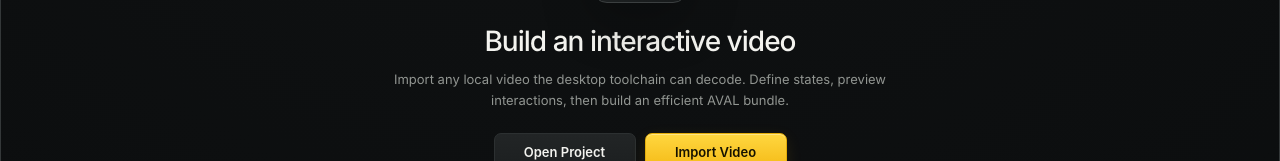
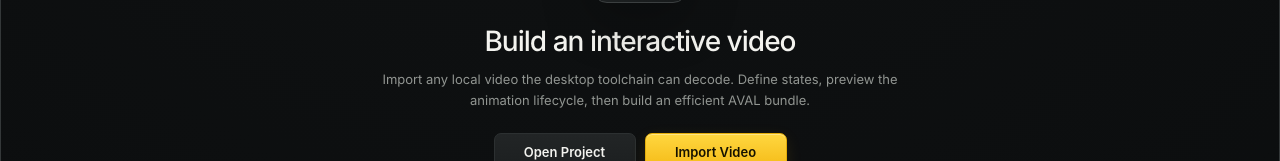
Before and after one commit to mckay115/aval-design-studio, a React (Vite) app: page / in a window 1280 px wide. Shown: the part 359-520 px from the top of the page. Built offline with nearby package versions, Linux system fonts and the light colour scheme.

Commit message:
Clarify animation lifecycle terminology (#8)

```diff
--- a/src/App.tsx
+++ b/src/App.tsx
@@ -473,7 +473,7 @@ export default function App() {
         <main className="editor-empty">
           <div className="empty-visual"><FilmIcon /><i /><i /></div>
           <h1>{media.status === "probing" ? "Reading your source…" : "Build an interactive video"}</h1>
-          <p>{media.status === "probing" ? "MediaBunny is detecting the container, codec, timing, color, and alpha capabilities." : "Import any local video the desktop toolchain can decode. Define states, preview interactions, then build an efficient AVAL bundle."}</p>
+          <p>{media.status === "probing" ? "MediaBunny is detecting the container, codec, timing, color, and alpha capabilities." : "Import any local video the desktop toolchain can decode. Define states, preview the animation lifecycle, then build an efficient AVAL bundle."}</p>
           {media.error === null ? null : <div className="empty-error">{media.error}</div>}
           <div className="empty-actions">
             <button className="button button-secondary" type="button" disabled={media.status === "probing"} onClick={() => void openProject()}>Open Project</button>
--- a/src/components/ProjectNavigator.tsx
+++ b/src/components/ProjectNavigator.tsx
@@ -74,7 +74,7 @@ export function ProjectNavigator({
       </section>
 
       <section className="nav-section interactions-section">
-        <header><span>Interactions <small>({project.routes.length}/64)</small></span><button type="button" aria-label="Add interaction" onClick={onAddInteraction}><PlusIcon /></button></header>
+        <header><span>Lifecycle <small>({project.routes.length}/64 routes)</small></span><button type="button" aria-label="Add route" onClick={onAddInteraction}><PlusIcon /></button></header>
         {project.routes.length === 0 ? <button type="button" className="empty-interactions" onClick={onAddInteraction}><PlusIcon /><span><strong>Add a route</strong><small>Connect states and decide what starts the change.</small></span></button> : (
           <div className="interaction-list">
             {project.routes.map((route) => {
--- a/src/components/Timeline.tsx
+++ b/src/components/Timeline.tsx
@@ -233,7 +233,7 @@ export function Timeline({
         </div>
       ) : (
         <div className="route-track">
-          {routes.length === 0 ? <p>No routes yet. Use + next to Interactions to connect states.</p> : routes.map((route) => <button type="button" className={route.id === selectedId ? "is-selected" : ""} key={route.id} onClick={() => onSelectRoute(route.id)}><span>{route.from}</span><b>→</b><span>{route.to}</span><em>{route.trigger?.type === "event" ? route.trigger.name : route.trigger?.type === "completion" ? "completion" : "direct request"}</em></button>)}
+          {routes.length === 0 ? <p>No routes yet. Use + next to Lifecycle to connect states.</p> : routes.map((route) => <button type="button" className={route.id === selectedId ? "is-selected" : ""} key={route.id} onClick={() => onSelectRoute(route.id)}><span>{route.from}</span><b>→</b><span>{route.to}</span><em>{route.trigger?.type === "event" ? route.trigger.name : route.trigger?.type === "completion" ? "completion" : "direct request"}</em></button>)}
         </div>
       )}
 
--- a/src/components/VideoStage.tsx
+++ b/src/components/VideoStage.tsx
@@ -98,8 +98,8 @@ export function VideoStage({
         <div className="preview-state-label"><i aria-hidden="true" />{activeState?.name ?? "Source"}</div>
         <div className="preview-resolution">{descriptor.width}×{descriptor.height}<span>· {aspectRatioLabel(descriptor.width, descriptor.height)}</span></div>
         {mode === "interactive" ? <div className="interaction-guide" role="status"><i aria-hidden="true" />Live graph · {graphSnapshot?.phase ?? "starting"}</div> : null}
-        {mode === "interactive" ? <aside className="interaction-console" aria-label="Interaction demo tester">
-          <header><div><strong>Interaction tester</strong><span>{graphSnapshot?.visualState ?? activeState?.id ?? "starting"} · {graphSnapshot?.phase ?? "preparing"}</span></div><button type="button" onClick={onRestartGraph}>Restart</button></header>
+        {mode === "interactive" ? <aside className="interaction-console" aria-label="Lifecycle demo tester">
+          <header><div><strong>Lifecycle tester</strong><span>{graphSnapshot?.visualState ?? activeState?.id ?? "starting"} · {graphSnapshot?.phase ?? "preparing"}</span></div><button type="button" onClick={onRestartGraph}>Restart</button></header>
           <div className="interaction-test-section"><span>Request a state</span><div>{states.map((state) => <button key={state.id} type="button" className={state.id === graphSnapshot?.requestedState ? "is-active" : ""} onClick={() => onRequestState(state.id)}>{state.name}</button>)}</div></div>
           <div className="interaction-test-section"><span>Host controls</span><div>{STUDIO_BINDING_SOURCES.filter((source) => bindings.some((binding) => binding.source === source)).map((source) => <button key={source} type="button" onClick={() => onSendBinding(source)}>{source}</button>)}</div></div>
           <form onSubmit={(event) => { event.preventDefault(); if (customEvent.trim().length > 0) onSendEvent(customEvent.trim()); }}><input aria-label="Custom graph event" value={customEvent} placeholder="custom.event" onChange={(event) => setCustomEvent(event.currentTarget.value)} /><button type="submit">Send</button></form>
@@ -126,7 +126,7 @@ export function VideoStage({
           </select>
         </div>
         <label className="interaction-toggle">
-          <span>Test interactions</span>
+          <span>Test lifecycle</span>
           <input type="checkbox" checked={mode === "interactive"} onChange={onToggleInteraction} />
           <i aria-hidden="true" />
         </label>
--- a/src/hooks/useGraphPreview.ts
+++ b/src/hooks/useGraphPreview.ts
@@ -108,7 +108,7 @@ export function useGraphPreview(
   const operate = useCallback((operation: (engine: MotionGraphEngine) => ReturnType<MotionGraphEngine["tick"]>): void => {
     const engine = engineRef.current;
     if (engine === null) {
-      setError("Turn on Test interactions to run this graph.");
+      setError("Turn on Test lifecycle to run this graph.");
       return;
     }
     try {
@@ -116,7 +116,7 @@ export function useGraphPreview(
       publish(result.presentation, result.snapshot);
       setError(null);
     } catch (reason) {
-      setError(reason instanceof Error ? reason.message : "The interaction was rejected.");
+      setError(reason instanceof Error ? reason.message : "The lifecycle event was rejected.");
     }
   }, [publish]);
 
```
